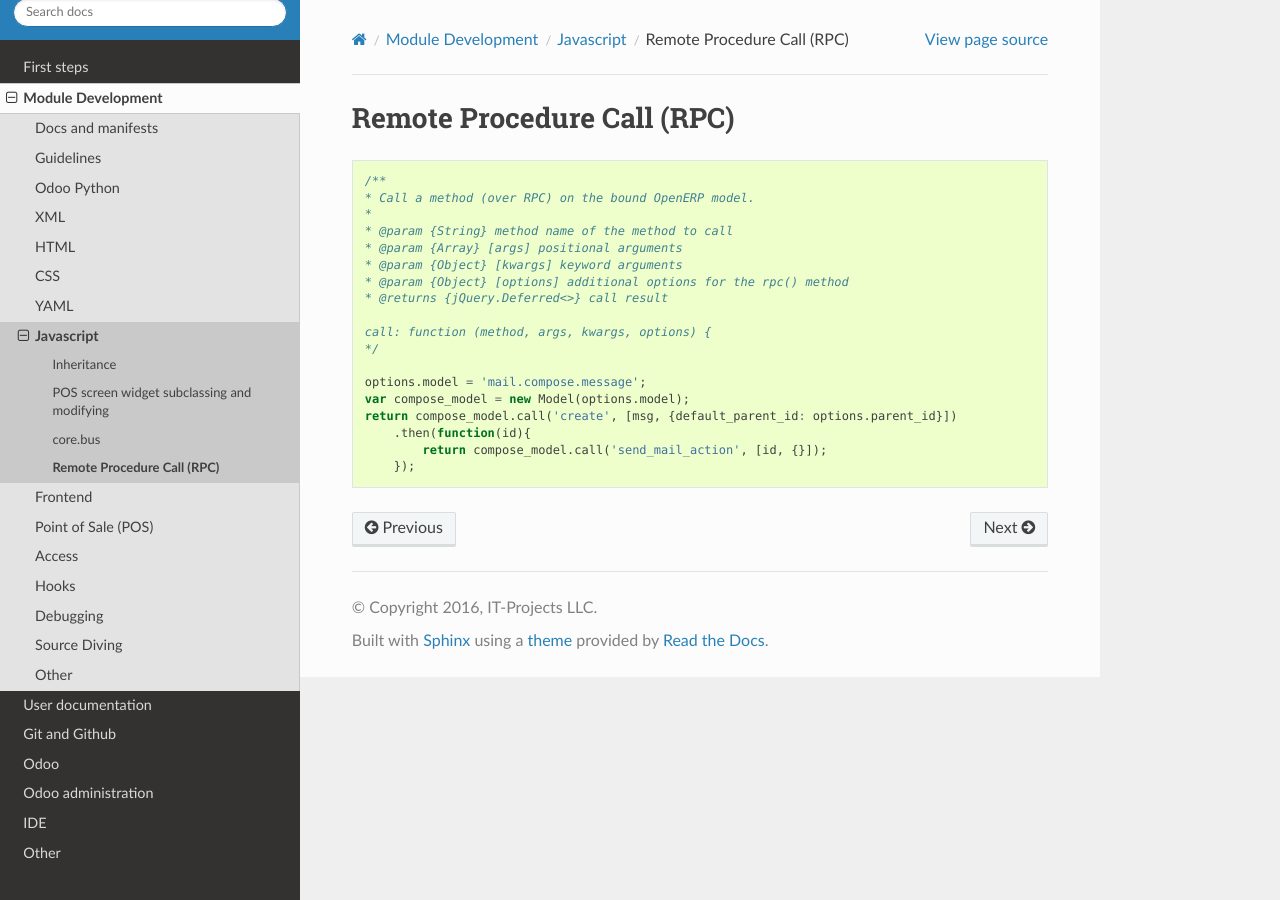
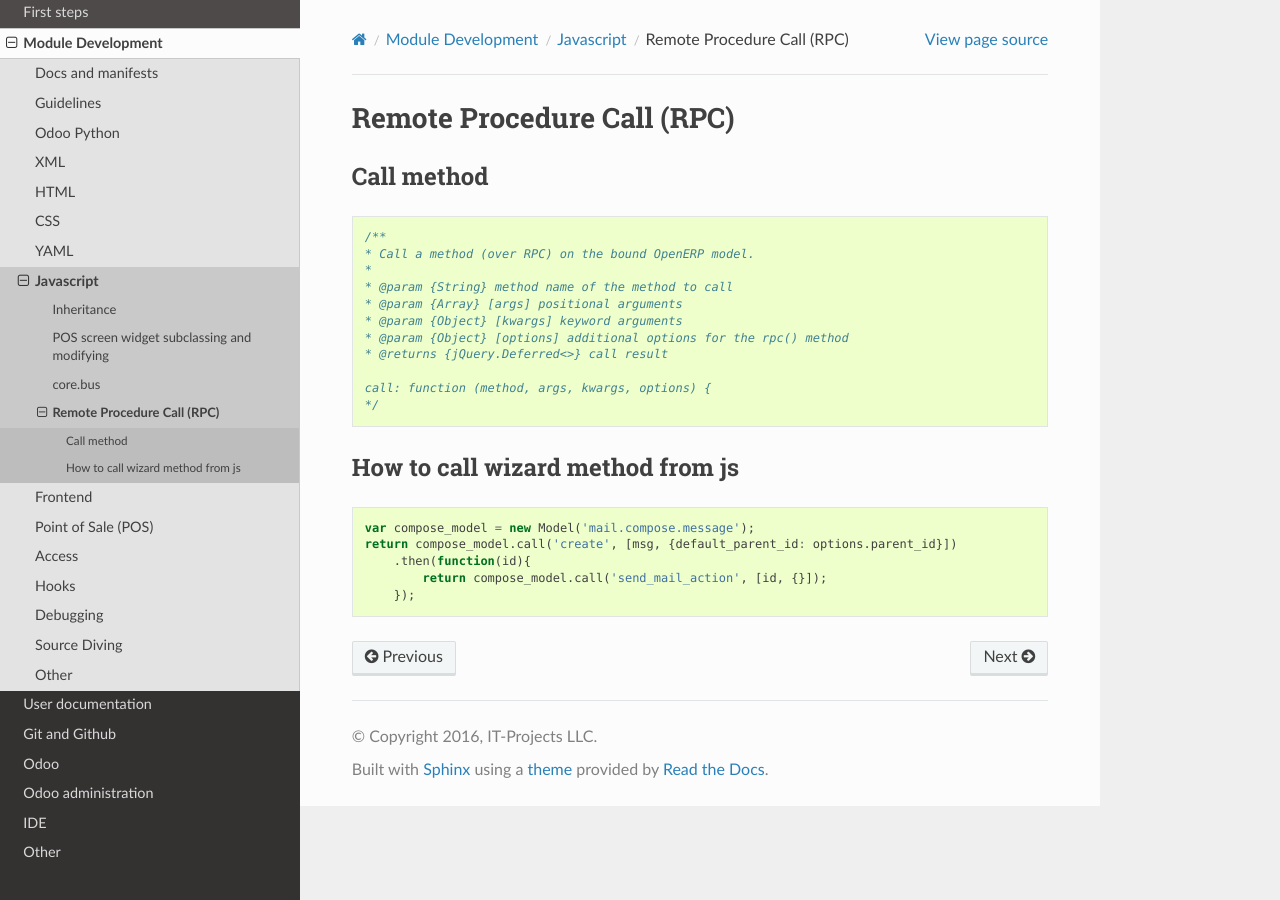
Before and after one commit to itpp-labs/odoo-development, a Sphinx documentation site: the page built from docs/dev/js/rpc.rst, in a window 1280 px wide. Built offline with Sphinx 7.4.7 and the Read the Docs theme 2.0.0, drawn with Linux system fonts in a browser that asks for light colours; pages that are not in the unit, such as notebooks, are missing from menus.

Commit message:
[DOC] improve a little bit

```diff
--- a/docs/dev/js/rpc.rst
+++ b/docs/dev/js/rpc.rst
@@ -1,6 +1,9 @@
 =============================
  Remote Procedure Call (RPC)
 =============================
+
+Call method
+===========
 
 .. code-block:: js
 
@@ -16,8 +19,12 @@
     call: function (method, args, kwargs, options) {
     */
 
-    options.model = 'mail.compose.message';
-    var compose_model = new Model(options.model);
+How to call wizard method from js
+=================================
+
+.. code-block:: js
+
+    var compose_model = new Model('mail.compose.message');
     return compose_model.call('create', [msg, {default_parent_id: options.parent_id}])
         .then(function(id){
             return compose_model.call('send_mail_action', [id, {}]);
```
